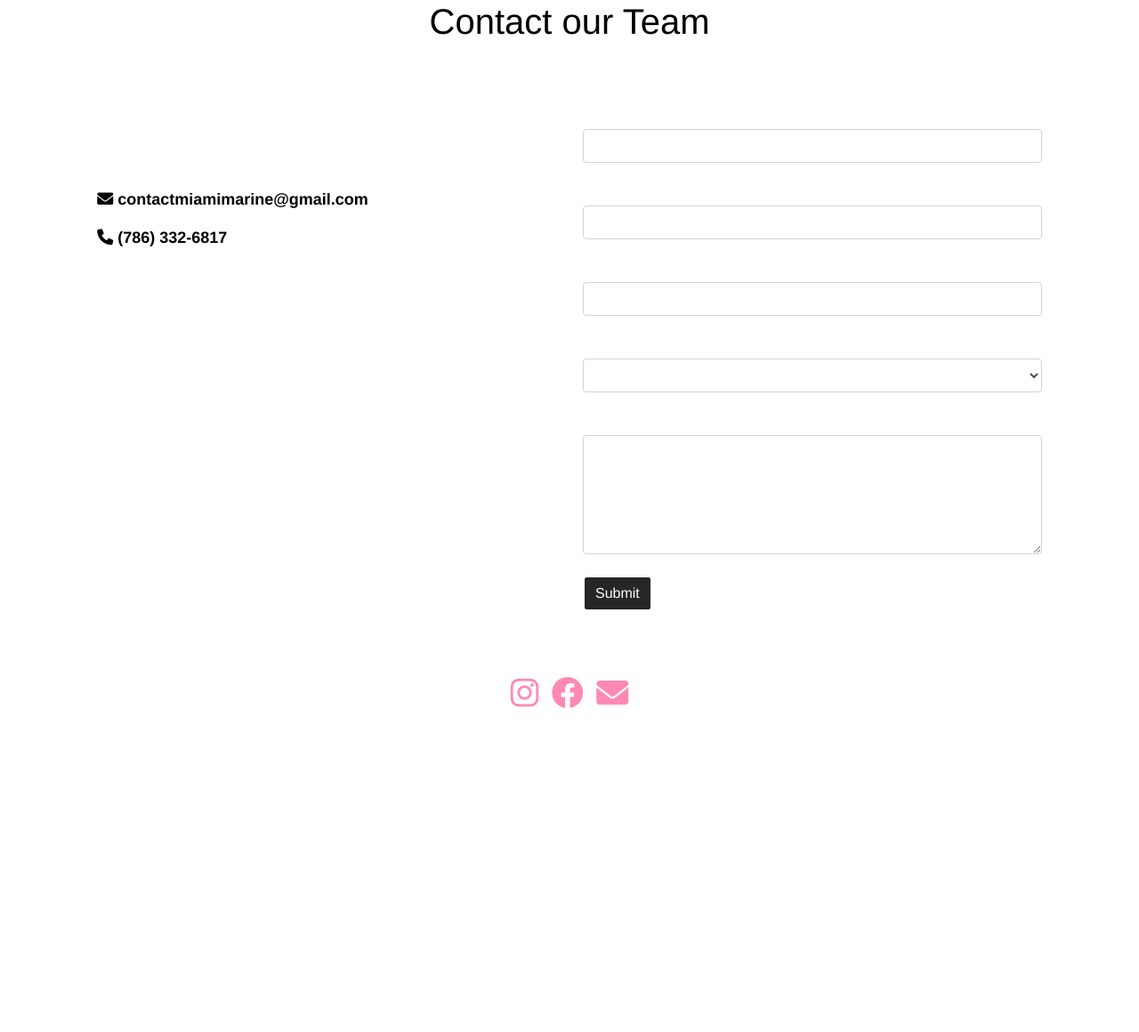
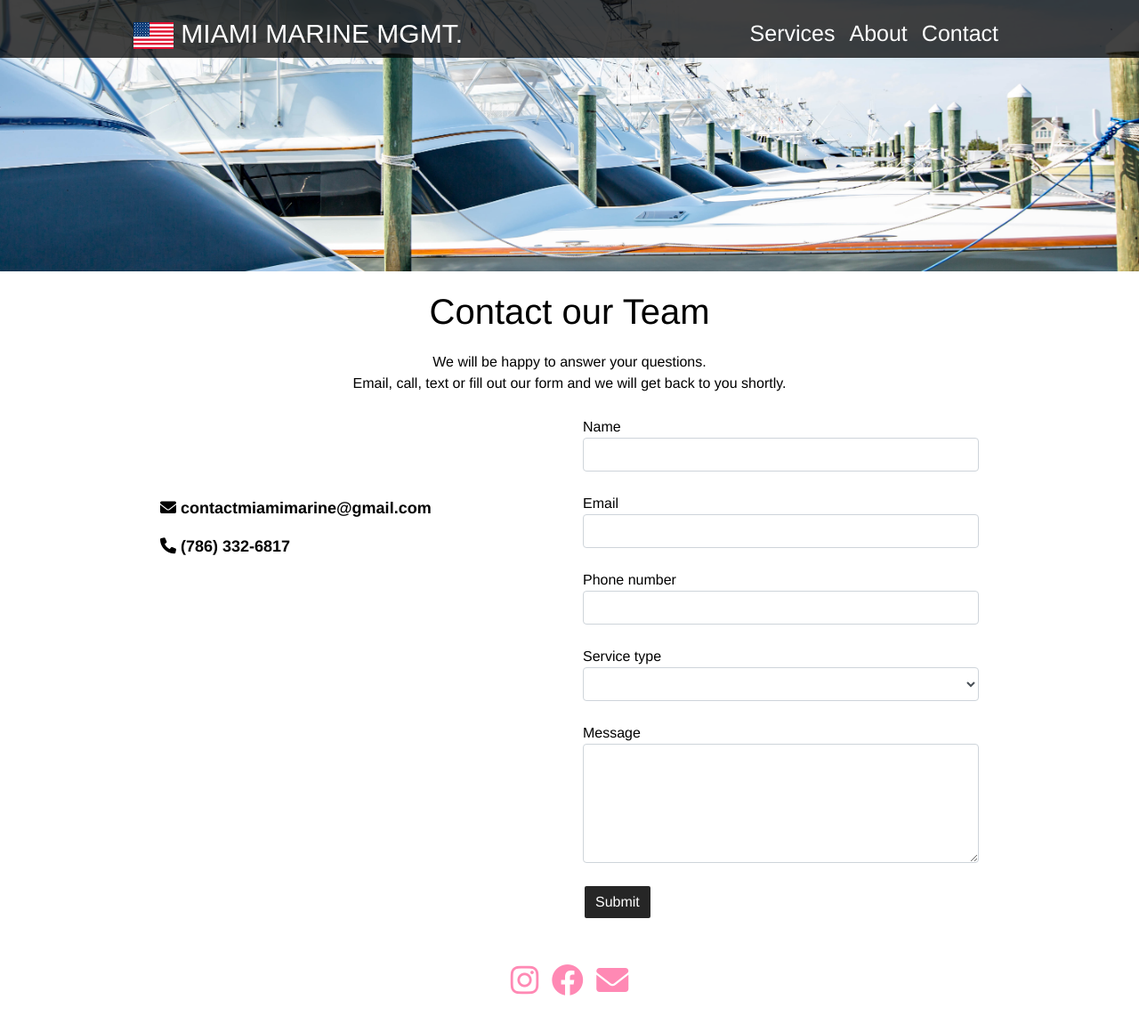
Before and after one commit to tiffanymcbrayer/miami_marine_mgmt, a Flask app: page /contact in a window 1280 px wide. Shown: the whole page at 89% size. Before the commit the page ends 796 px from the top, so only its background shows below. Run offline with Flask 2, Linux system fonts and the light colour scheme; some libraries are stand-ins or nearby versions; some web fonts are replaced.

Commit message:
Adding new design to contact page

```diff
--- a/static/main.css
+++ b/static/main.css
@@ -27,6 +27,14 @@
     /* background-image: url("contact_page.jpg"); */
 
 }
+#contact-page{
+    overflow: hidden;
+    background-size: cover;
+    background-position: center;
+    max-width: 100% auto;
+    background-image: url("about_page.jpg");
+
+}
 .page-top {
     margin-top: calc(30.0vh);
     /* padding-bottom: calc(10.0vh); */
@@ -41,7 +49,7 @@
     color: black;
     text-align: center;
     justify-content: center;
-    font-size: 35px;
+    font-size: 40px;
     padding:15px 0 15px 0;
 }
 
@@ -92,7 +100,7 @@ li a {
 
 
 .contact-page {
-    color: white;
+    color: black;
     font-family: var(--font);
 }
 #contact-subheader {
@@ -110,14 +118,7 @@ li a {
 }
 @media (max-width: 767px) {
     #contact-info {
-        padding: 30px 35px 30px 35px;
         font-size: 16px;
-    }
-    #contact-subheader{
-        padding: 0px 35px 0px 35px;
-    }
-    #contact-form{
-        padding: 0px 35px 0px 35px;
     }
 }
 
@@ -128,40 +129,14 @@ li a {
     /* border: none; */
 }
 
-/* .hr {
-    width: 100%;
-    color:black;
-    border-width: 1px;
-  } */
-
-.custom-hr {
-    border-color:whblackite; /* Change to the desired color */
-    border-width: 1px; /* Optional: Set the border width, default is 1px */
-}
 
 /* SERVICES PAGE */
 #servicesContainer {
     color: black;
     font-family: var(--font);
-    /* outline: 1.5px solid; */
-    /* margin-top: 15px; */
     margin-bottom: 15px;
+}
 
-
-}
-/* @media (max-width: 767px) {
-    #partnersGrid {
-        padding: 40px 40px 40px 40px;
-    }
-    #carousel{
-        display: none;
-    }
-}
-@media (min-width: 768px) {
-    #partnersGrid {
-        display: none;
-    }
-} */
 .service-wrapper {
     position: relative;
     display: flex;
--- a/templates/contact.html
+++ b/templates/contact.html
@@ -10,20 +10,51 @@
 </script>
 <script type="module" src="static/contact.js"></script>
 
-<div class="page">
-    <div class="row">
+<div id ="contact-page">
+    <nav class="navbar navbar-expand-lg navbar-light layout-nav">
+      <a class="navbar-brand" id="special-nav" href="/">
+        <img src="/static/flag.jpg" alt="https://www.vecteezy.com/free-vector/usa-flag-icon" id="flag-img">
+        MIAMI MARINE MGMT.
+      </a>
+      <button class="navbar-toggler custom-toggler" type="button" data-toggle="collapse" data-target="#navbarSupportedContent" aria-controls="navbarSupportedContent" aria-expanded="false" aria-label="Toggle navigation">
+        <span class="navbar-toggler-icon"></span>
+      </button>
 
-        <div class="col-md-2"></div>
-        <div class="col-md-8">
-            <h1>Contact our Team</h1>
+      <div class="collapse navbar-collapse" id="navbarSupportedContent">
+        <ul class="navbar-nav ml-auto">
+          <li class="nav-item">
+            <a class="nav-link" href="/services">Services</a>
+          </li>
+          <li class="nav-item">
+            <a class="nav-link" href="/about_us">About</a>
+          </li>
+          <li class="nav-item">
+            <a class="nav-link" href="/contact">Contact</a>
+          </li>
+
+
+        </ul>
+      </div>
+    </nav>
+
+    <div class="page-top">
+      <!-- spacer for the image to show -->
+    </div>
 </div>
 
+<div class="page">
+    <div class='container'>
+      <div class="row">
+        <div class="col-1"></div>
+        <div class="col-10">
+
+
+            <div class ="page-header">
+                Contact our Team
             </div>
-
             <div class="row">
-        <div class="col-md-12">
+                <div class="col-12">
                     <div class="contact-page">
-
                         <div id="contact-subheader">
 
                             <div>
@@ -32,19 +63,15 @@
                             <div">
                                 Email, call, text or fill out our form and we will get back to you shortly.
                             </div>
-                </div>
-
                             <div class="row">
-                    <div class="col-md-1"></div>
-                    <div class="col-md-4">
+                                <div class="col-md-5">
                                     <div id="contact-info">
                                         <p><b><i class="fas fa-envelope"></i> contactmiamimarine@gmail.com</b></p>
                                         <p><b><i class="fas fa-phone"></i> (786) 332-6817</b></p>
                                     </div>
                                 </div>
-
                                 <div class="col-md-1"></div>
-                    <div class="col-md-5">
+                                <div class="col-md-6">
                                     <div id="contact-form"?>
                                         <form>
                                             Name
@@ -87,17 +114,19 @@
                                     </div>
                                 </div>
 
+
                             </div>
-                <br>
+                        </div>
+                    </div>
+                </div>
+            </div>
 
-
+        </div>
     </div>
 </div>
 
 
 
-    </div>
 
-</div>
 
 {% endblock %}
```
Lines whose indentation alone changed are shown as unchanged.
